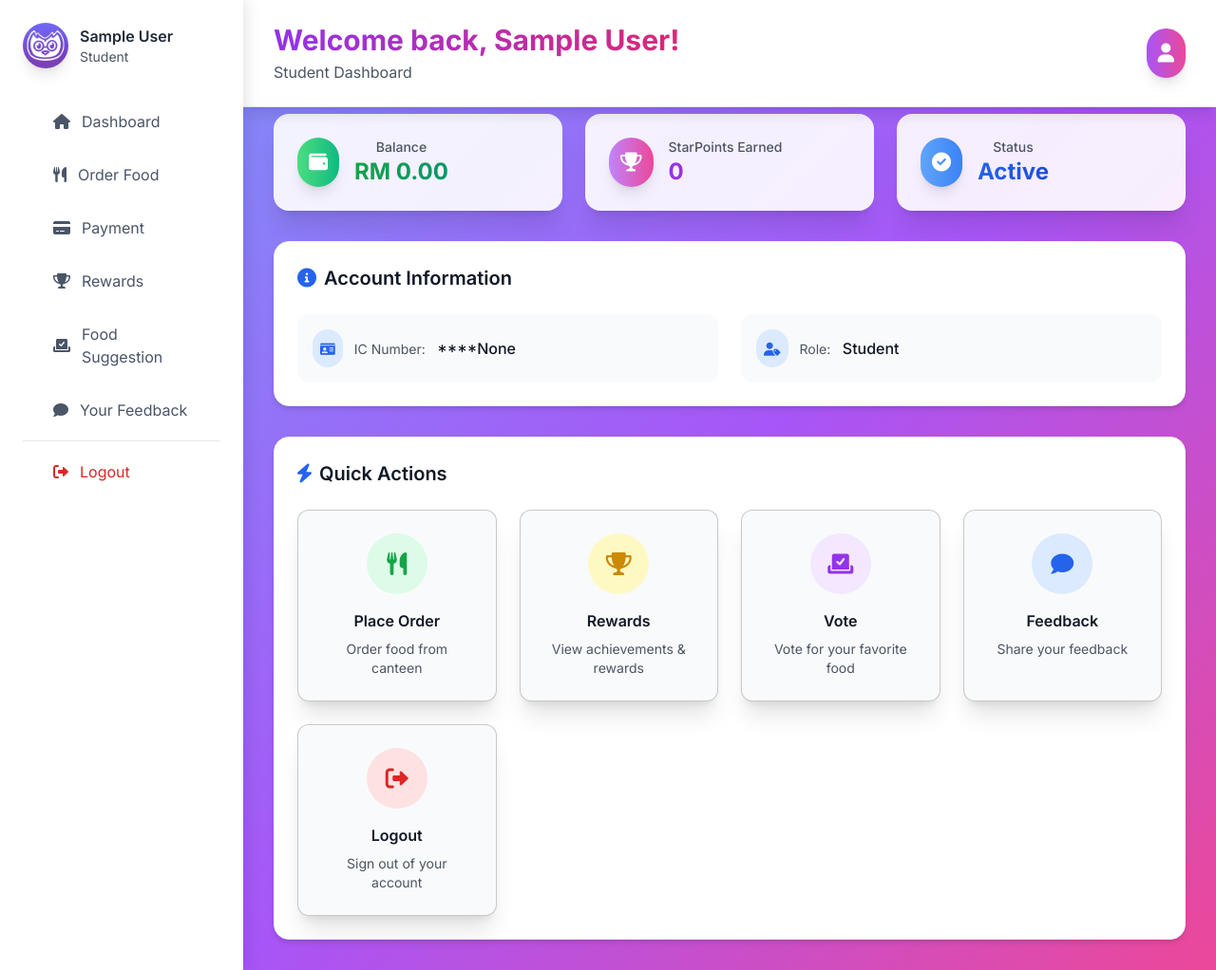
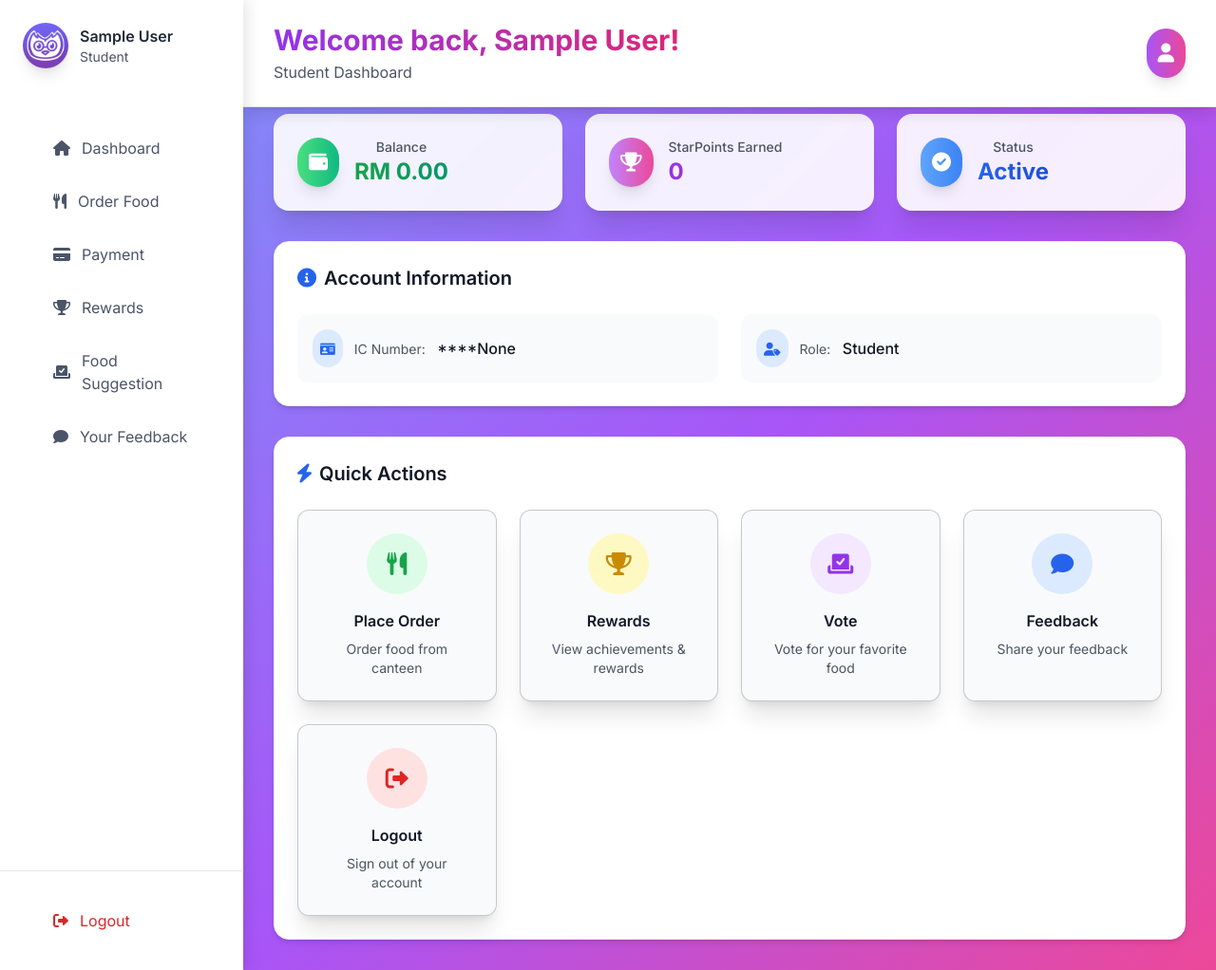
Before and after one commit to Yipalgaming/MyMurid, a Flask app: page /student in a window 1280 px wide. Shown: the whole page at 95% size. Run offline with Flask 3, Linux system fonts and the light colour scheme; the visitor is signed in with stand-in values (Sample User, id 1); some libraries are stand-ins or nearby versions.

Commit message:
Improve mobile navigation: easier swipe gesture and bottom logout button

```diff
--- a/templates/base.html
+++ b/templates/base.html
@@ -270,8 +270,8 @@
   {% if user.is_authenticated %}
     <div class="flex min-h-screen" id="app-container">
       <!-- Sidebar -->
-      <div class="sidebar-modern fixed left-0 top-0 h-full w-64 transform transition-transform duration-300 ease-in-out z-40 -translate-x-full md:translate-x-0" id="sidebar">
-        <div class="p-6">
+      <div class="sidebar-modern fixed left-0 top-0 h-full w-64 transform transition-transform duration-300 ease-in-out z-40 -translate-x-full md:translate-x-0 flex flex-col" id="sidebar">
+        <div class="p-6 flex-shrink-0">
           <div class="flex items-center space-x-3 mb-8">
             <div class="w-12 h-12 flex items-center justify-center">
               <img src="{{ url_for('static', filename='favicon.png') }}" alt="MyMurid Logo" class="w-full h-full object-cover rounded-full shadow-lg">
@@ -281,8 +281,10 @@
               <p class="text-sm text-gray-600">{{ user.role|capitalize if user.role else 'Parent' }}</p>
             </div>
           </div>
+        </div>
 
-          <nav class="space-y-2" aria-label="Main navigation">
+        <!-- Scrollable Navigation Items -->
+        <nav class="flex-1 overflow-y-auto px-6 space-y-2" aria-label="Main navigation">
           {% if user.role == 'student' %}
             <a href="{{ url_for('student_dashboard') }}" class="nav-item-modern">
               <i class="fas fa-home"></i>
@@ -369,14 +371,14 @@
               <span>Add Child</span>
             </a>
           {% endif %}
+        </nav>
 
-            <div class="border-t border-gray-200 my-4"></div>
-
+        <!-- Logout Button - Fixed at Bottom -->
+        <div class="flex-shrink-0 p-6 border-t border-gray-200">
           <a href="{{ url_for('logout') }}" class="nav-item-modern text-red-600 hover:bg-red-50 hover:text-red-700">
             <i class="fas fa-sign-out-alt"></i>
             <span>Logout</span>
           </a>
-          </nav>
         </div>
       </div>
     </div>
@@ -411,7 +413,7 @@
       {% endif %}
     {% endwith %}
 
-  <div class="main-content transition-all duration-300 {% if user.is_authenticated and request.endpoint not in ['login', 'parent_login', 'parent_register'] %}pt-20 md:pt-0 ml-0 md:ml-64{% endif %} {% if request.endpoint in ['login', 'parent_login', 'parent_register'] %}flex justify-center{% endif %}" id="main-content">
+  <div class="main-content transition-all duration-300 {% if user.is_authenticated and request.endpoint not in ['login', 'parent_login', 'parent_register'] %}pt-24 md:pt-0 ml-0 md:ml-64{% endif %} {% if request.endpoint in ['login', 'parent_login', 'parent_register'] %}flex justify-center{% endif %}" id="main-content">
 
   {% block content %}{% endblock %}
 </div>
@@ -481,8 +483,8 @@ function handleSwipe() {
   const swipeDistance = touchEndX - touchStartX;
   const isMobile = globalThis.innerWidth < 768;
 
-  // Swipe right to open (from anywhere on screen)
-  if (swipeDistance > 100) {
+  // Swipe right to open (easier threshold - just 50px)
+  if (swipeDistance > 50) {
     sidebar.classList.remove('-translate-x-full');
     if (isMobile) {
       mainContent.style.marginLeft = '16rem';
```
Also changed, not shown: 1 other file. Lines whose indentation alone changed are shown as unchanged.
